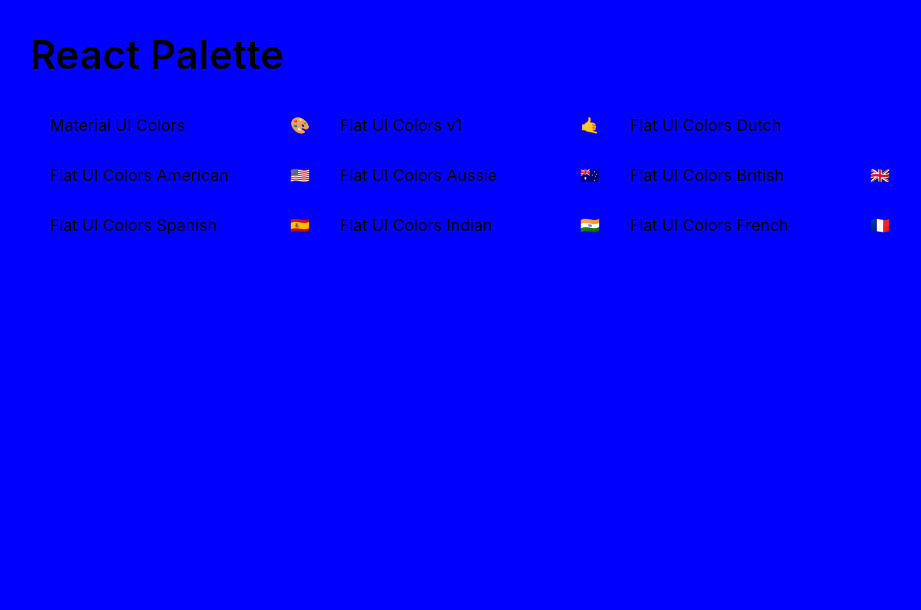
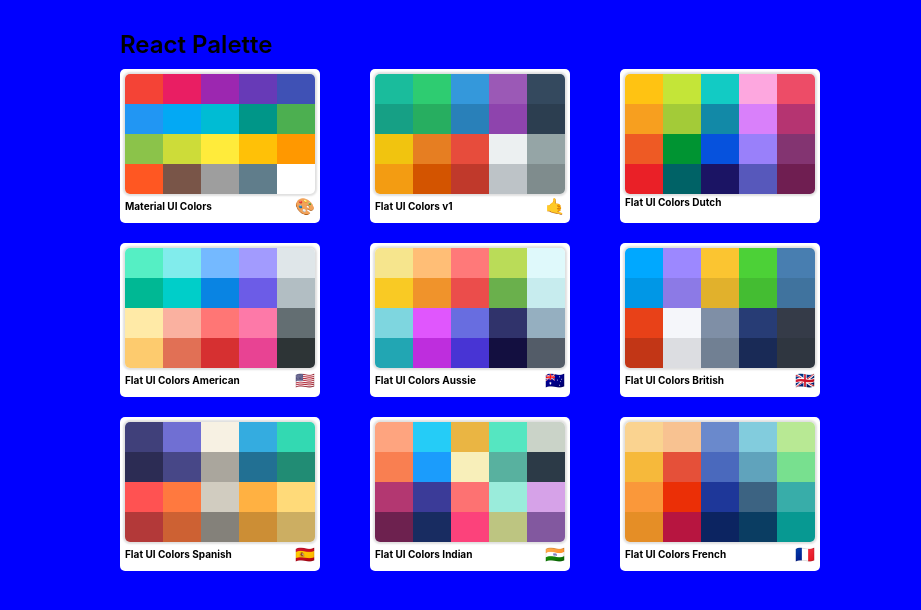
Before and after one commit to Yogeshkumar-krishnamoorthy/colors-app, a React (Create React App) app: page / in a window 1280 px wide. Shown: the top 610 px of the page, without its empty margins (170-1091 px from the left). Built offline with nearby package versions, Linux system fonts and the light colour scheme.

Commit message:
mini palatte styles added

```diff
--- a/src/MiniPalette.js
+++ b/src/MiniPalette.js
@@ -5,7 +5,13 @@
 const StyledMiniPalette = styled("div", {
   name: "mini",
   slot: "palette",
-})({});
+})({
+  position: "relative",
+  width: 200,
+  padding: 5,
+  backgroundColor: "#fff",
+  borderRadius: 5,
+});
 
 const StyledLink = styled(Link, {
   name: "mini-palette",
@@ -17,29 +23,59 @@
   color: "#000",
 });
 
-const PaletteTitle = styled("div", {
+const MiniColorBoxContainer = styled("div", {
+  name: "mini",
+  slot: "color-box-container",
+})({
+  width: "100%",
+  height: 120,
+  display: "flex",
+  flexWrap: "wrap",
+  borderRadius: 5,
+  overflow: "hidden",
+  boxShadow: "0px 0px 2px 2px #00000020",
+});
+
+const MiniColorBox = styled("div", {
+  name: "mini",
+  slot: "color-box",
+})({
+  width: "20%",
+  height: "25%",
+});
+
+const PaletteFooter = styled("div", {
   name: "mini-palette",
-  slot: "title",
+  slot: "footer",
 })({
   display: "flex",
   justifyContent: "space-between",
   alignItems: "center",
   columnGap: 10,
+  padding: "2px 0",
+});
+
+const PaletteTitle = styled("span", {
+  name: "mini-palette",
+  slot: "title",
+})({
+  fontSize: 10,
+  fontWeight: "700",
 });
 
 const MiniPalette = ({ paletteName, id, emoji, colors }) => {
   return (
     <StyledMiniPalette>
       <StyledLink to={`/palette/${id}`}>
-        <div>
+        <MiniColorBoxContainer>
           {colors.map((c) => (
-            <div style={{ backgroundColor: c.color }} />
+            <MiniColorBox key={c.name} style={{ backgroundColor: c.color }} />
           ))}
-        </div>
-        <PaletteTitle>
-          <span>{paletteName}</span>
+        </MiniColorBoxContainer>
+        <PaletteFooter>
+          <PaletteTitle>{paletteName}</PaletteTitle>
           <span>{emoji}</span>
-        </PaletteTitle>
+        </PaletteFooter>
       </StyledLink>
     </StyledMiniPalette>
   );
--- a/src/PaletteList.js
+++ b/src/PaletteList.js
@@ -15,13 +15,13 @@
   name: "palettes-list",
   slot: "header",
 })({
-  maxWidth: 900,
+  maxWidth: 700,
   color: "#000",
-  fontSize: "2.5rem",
+  fontSize: "1.5rem",
   fontWeight: "600",
   textAlign: "center",
-  padding: 10,
-  margin: "0 auto 1rem auto",
+  padding: "10px 0",
+  margin: "0 auto",
   display: "flex",
   justifyContent: "space-between",
 });
@@ -30,16 +30,12 @@
   name: "palettes",
   slot: "container",
 })({
-  maxWidth: 900,
+  maxWidth: 700,
   margin: "0 auto",
   display: "flex",
-  justifyContent: "center",
+  justifyContent: "space-between",
   flexWrap: "wrap",
-  gap: 10,
-  "& > *": {
-    width: 280,
-    padding: 10,
-  },
+  gap: 20,
 });
 
 const PaletteList = ({ palette }) => {
```
